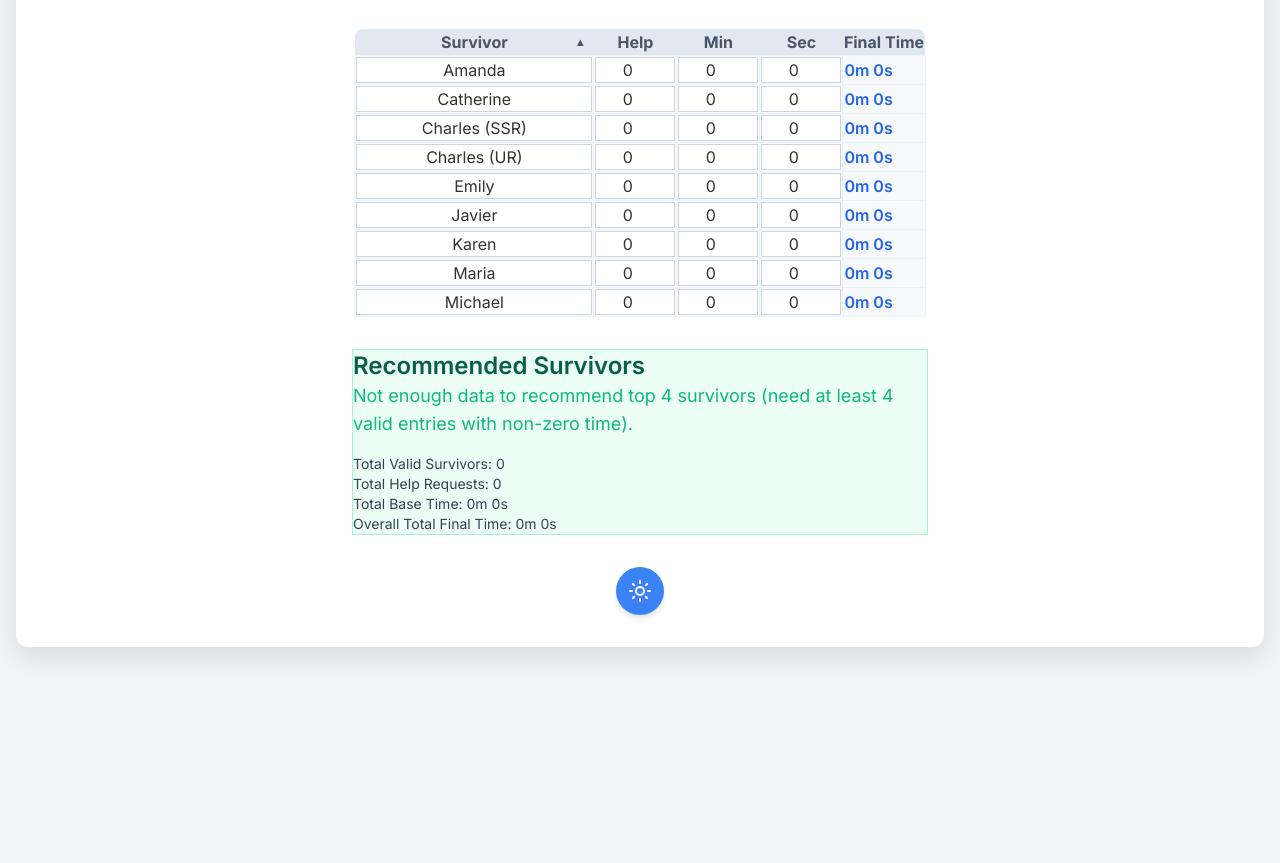
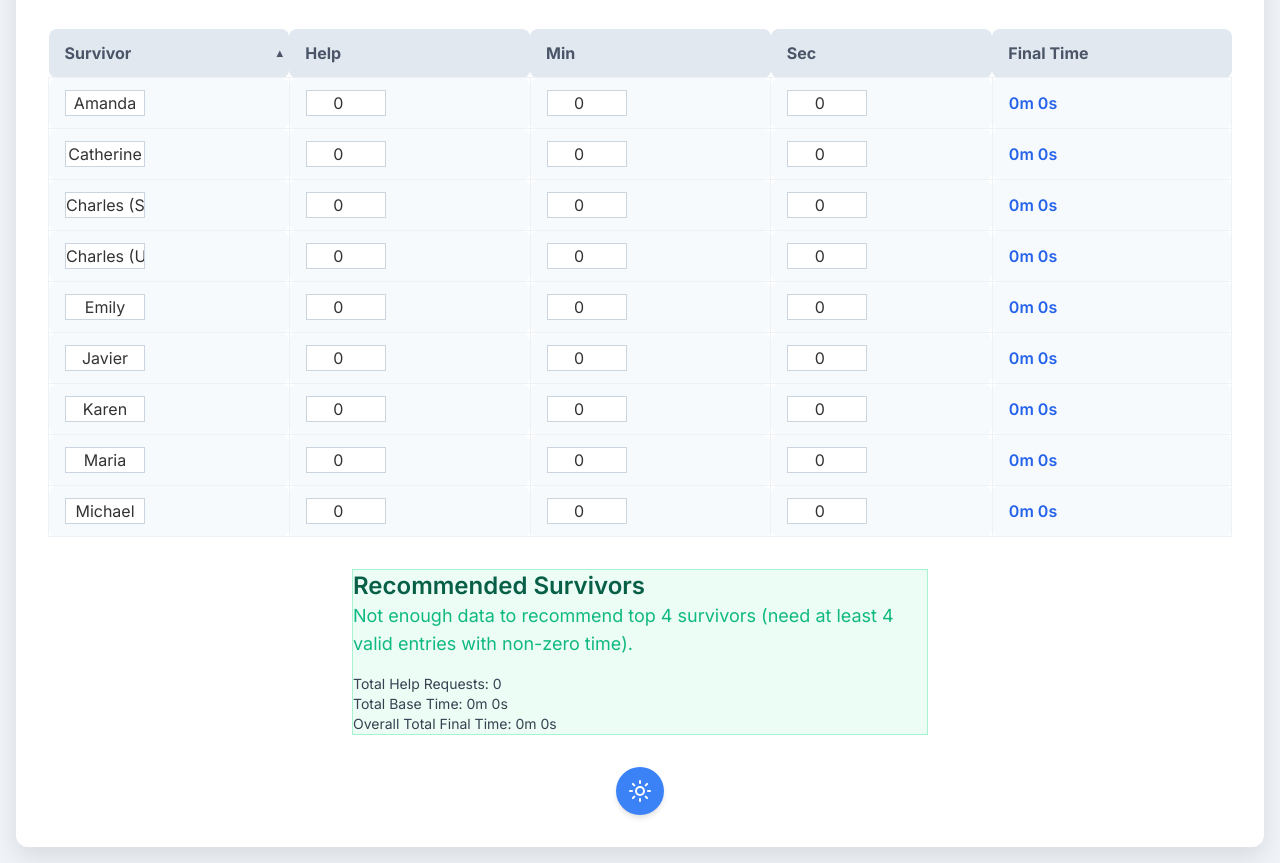
Before and after one commit to Drgn-Lrd/LastWarSurvivorCalculator, a plain HTML site: page index.html in a window 1280 px wide. Shown: the part 87-950 px from the top of the page. Before the commit the page ends 800 px from the top, so only its background shows below. Drawn offline with nearby package versions, Linux system fonts and the light colour scheme.

Commit message:
Update index.html

```diff
--- a/index.html
+++ b/index.html
@@ -17,8 +17,26 @@
         .container {
             background-color: #ffffff;
             box-shadow: 0 10px 25px rgba(0, 0, 0, 0.1);
-            max-width: 650px; /* Adjusted max-width for a tighter fit */
+            max-width: 650px; /* Adjusted max-width for a tighter fit on larger screens */
+            padding: 1rem; /* Default padding for smaller screens */
         }
+        @media (min-width: 640px) { /* Tailwind's 'sm' breakpoint */
+            .container {
+                padding: 2rem; /* Restore larger padding on larger screens */
+            }
+        }
+
+        th, td {
+            padding: 8px 12px; /* Slightly reduced padding for compactness */
+            text-align: left;
+            border-radius: 8px; /* Rounded corners for cells */
+        }
+        @media (min-width: 640px) {
+            th, td {
+                padding: 12px 16px; /* Restore larger padding on larger screens */
+            }
+        }
+
         th {
             background-color: #e2e8f0; /* Light gray for headers */
             color: #4a5568; /* Darker text for headers */
@@ -32,7 +50,7 @@
             content: ' ▲'; /* Up arrow for ascending */
             font-size: 0.7em;
             position: absolute;
-            right: 8px;
+            right: 4px; /* Adjust position for smaller padding */
             top: 50%;
             transform: translateY(-50%);
         }
@@ -40,7 +58,7 @@
             content: ' ▼'; /* Down arrow for descending */
             font-size: 0.7em;
             position: absolute;
-            right: 8px;
+            right: 4px; /* Adjust position for smaller padding */
             top: 50%;
             transform: translateY(-50%);
         }
@@ -53,8 +71,10 @@
         }
         .input-field {
             border: 1px solid #cbd5e0;
-            width: 80px; /* Fixed width, adjust as needed */
+            width: 100%; /* Make inputs take full width of their cell */
+            max-width: 80px; /* But limit their max width for larger screens */
             text-align: center; /* Center text in inputs */
+            box-sizing: border-box; /* Include padding and border in the element's total width and height */
         }
         .input-field:focus {
             outline: none; /* Remove default focus outline */
@@ -120,6 +140,10 @@
         html.dark .final-time-text {
             color: #90cdf4; /* Lighter blue for final time in dark mode */
         }
+        /* Adjusted color for summary info in dark mode */
+        html.dark #summaryInfo p {
+            color: #cbd5e0; /* Lighter gray for better contrast */
+        }
 
         /* Style for the SVG icons */
         .theme-icon {
@@ -140,7 +164,7 @@
             -webkit-overflow-scrolling: touch; /* Smooth scrolling on iOS */
             margin-left: auto; /* Center the table-responsive div */
             margin-right: auto; /* Center the table-responsive div */
-            max-width: fit-content; /* Make table container fit its content */
+            /* Removed max-width: fit-content to allow it to expand if needed */
         }
 
         /* Center the table within its responsive container */
@@ -148,7 +172,7 @@
             margin-left: auto;
             margin-right: auto;
             width: 100%; /* Ensure table takes full width of its container */
-            min-width: 500px; /* Prevent table from becoming too narrow on small screens */
+            /* Removed min-width to allow it to shrink on small screens */
         }
     </style>
 </head>
@@ -417,8 +441,8 @@
                 overallTotalFinalSeconds += p.finalTimeInSeconds;
             });
 
+            // Adjusted summaryInfo.innerHTML to remove "Total Valid Survivors" and ensure color contrast
             summaryInfo.innerHTML = `
-                <p>Total Valid Survivors: ${validPerformers.length}</p>
                 <p>Total Help Requests: ${totalHelpRequests}</p>
                 <p>Total Base Time: ${formatTime(totalBaseSeconds)}</p>
                 <p>Overall Total Final Time: ${formatTime(overallTotalFinalSeconds)}</p>
```
